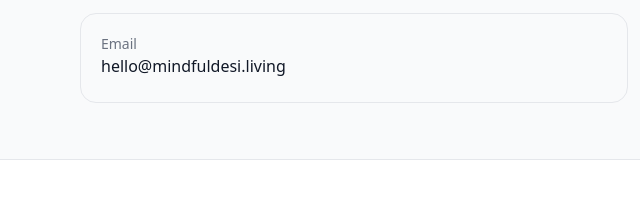
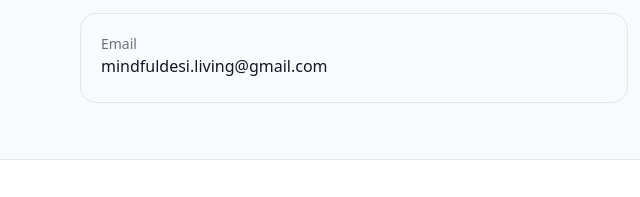
Before and after one commit to TheMindfulDesi/themindfuldesi-site, a plain HTML site: page index.html in a window 1280 px wide. Shown: the part 1669-1866 px from the top of the page, 0-640 px from the left. Drawn offline with nearby package versions, Linux system fonts and the light colour scheme.

Commit message:
Update index.html

```diff
--- a/index.html
+++ b/index.html
@@ -187,7 +187,7 @@
       <div class="mt-4 grid sm:grid-cols-2 gap-6">
         <div class="rounded-2xl border p-5">
           <div class="text-sm text-gray-500">Email</div>
-          <a href="mailto:hello@mindfuldesi.living" class="font-medium hover:underline">hello@mindfuldesi.living</a>
+          <a href="mailto:mindfuldesi.living@gmail.com" class="font-medium hover:underline">mindfuldesi.living@gmail.com</a>
         </div>
         <div class="rounded-2xl border p-5">
           <div class="text-sm text-gray-500">Social</div>
```
